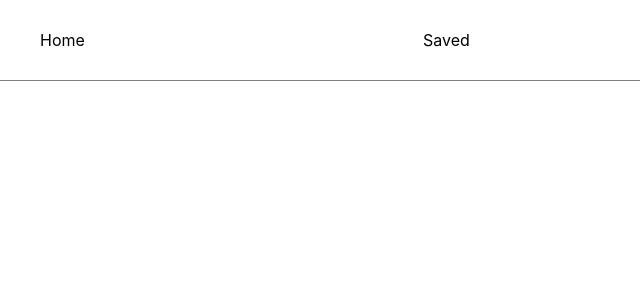
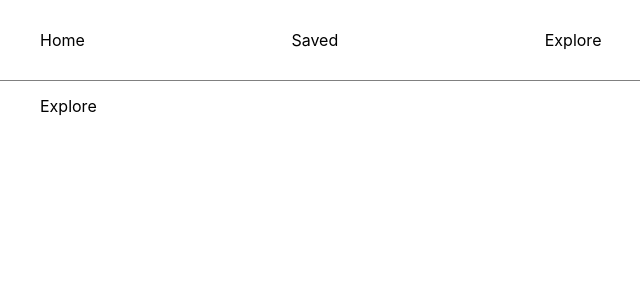
Before and after one commit to christocarr/instagram-clone, a React (Create React App) app: page /explore in a window 1280 px wide. Shown: the top 300 px of the page, without its empty margins (216-856 px from the left). Built offline with nearby package versions, Linux system fonts and the light colour scheme.

Commit message:
feat: add explore page

```diff
--- a/src/App.js
+++ b/src/App.js
@@ -1,6 +1,6 @@
 import { Switch, Route, useLocation } from 'react-router-dom';
 import withFetch from 'withFetch';
-import { Home, Saved, User, SearchResults } from 'pages';
+import { Home, Saved, Explore, User, SearchResults } from 'pages';
 import { Navbar, Modal } from 'components';
 import GlobalStyle from 'globalStyles';
 
@@ -21,6 +21,7 @@ function App() {
       <Switch location={background || location}>
         <Route exact path="/" component={HomeWithFetch} />
         <Route path="/saved" component={Saved} />
+        <Route path="/explore" component={Explore} />
         <Route path="/users/:username" component={UserWithFetch} />
         <Route path="/search" component={SearchResultsWithFetch} />
       </Switch>
--- a/src/components/Navbar/Navbar.js
+++ b/src/components/Navbar/Navbar.js
@@ -12,6 +12,9 @@ function Navbar() {
           <Link to="/saved">Saved</Link>
         </li>
         <li>
+          <Link to="/explore">Explore</Link>
+        </li>
+        <li>
           <Search />
         </li>
       </Ul>
--- /dev/null
+++ b/src/pages/Explore/Explore.js
@@ -0,0 +1,6 @@
+import { Wrapper, PhotoList } from 'components';
+function Explore() {
+  return <Wrapper>Explore</Wrapper>;
+}
+
+export default Explore;
--- /dev/null
+++ b/src/pages/Explore/index.js
@@ -0,0 +1 @@
+export { default } from './Explore';
--- a/src/pages/index.js
+++ b/src/pages/index.js
@@ -1,4 +1,5 @@
 export { default as Home } from './Home';
+export { default as Explore } from './Explore';
 export { default as User } from './User';
 export { default as Saved } from './Saved';
 export { default as SearchResults } from './SearchResults';
```
Also changed, not shown: src/pages/Explore/Explore.Styles.js (added).
